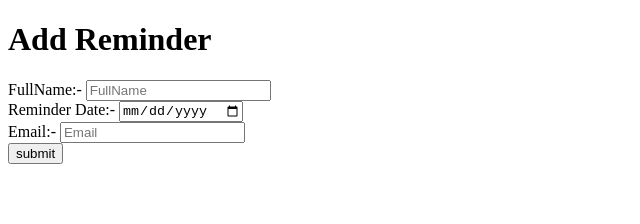
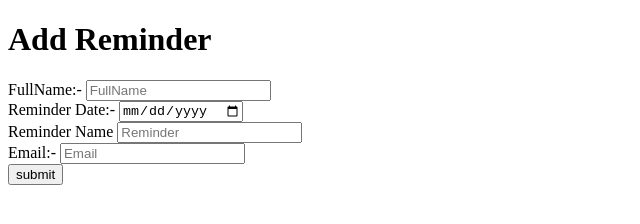
Before and after one commit to Shubham-1605/Event_Reminder, a plain HTML site: page add_reminder/reminder.html in a window 1280 px wide. Shown: the whole page, without its empty margins (0-640 px from the left). Drawn offline with Linux system fonts and the light colour scheme.

Commit message:
text reminder added

```diff
--- a/add_reminder/reminder.html
+++ b/add_reminder/reminder.html
@@ -16,6 +16,9 @@
             <label for="date">Reminder Date:-</label>
             <input type="date" name="" id="date">
             <br>
+            <label for="name">Reminder Name</label>
+            <input type="text" placeholder="Reminder" name="" id="">
+            <br>
             <label for="email">Email:-</label>
             <input type="email" placeholder="Email" name="" id="email">
             <br>
```
